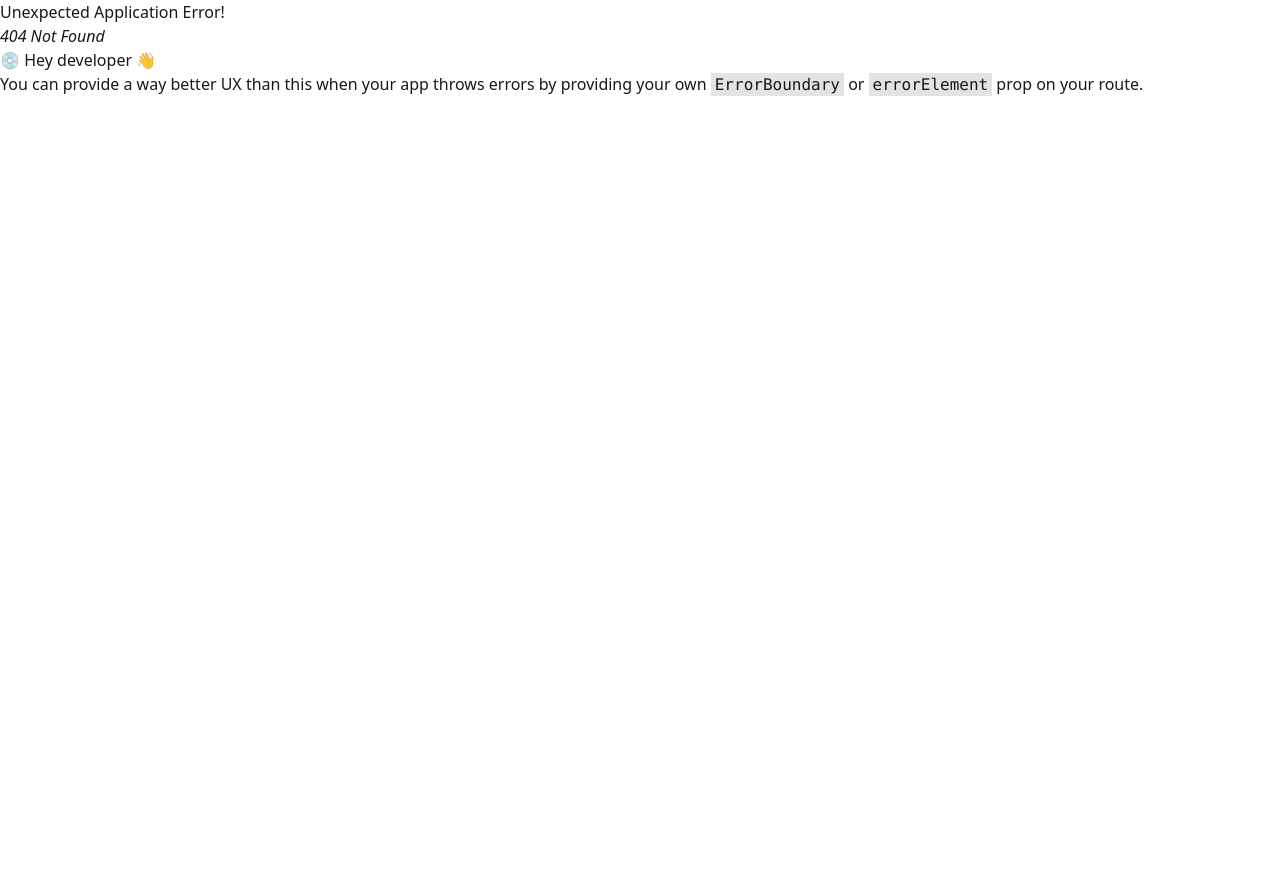
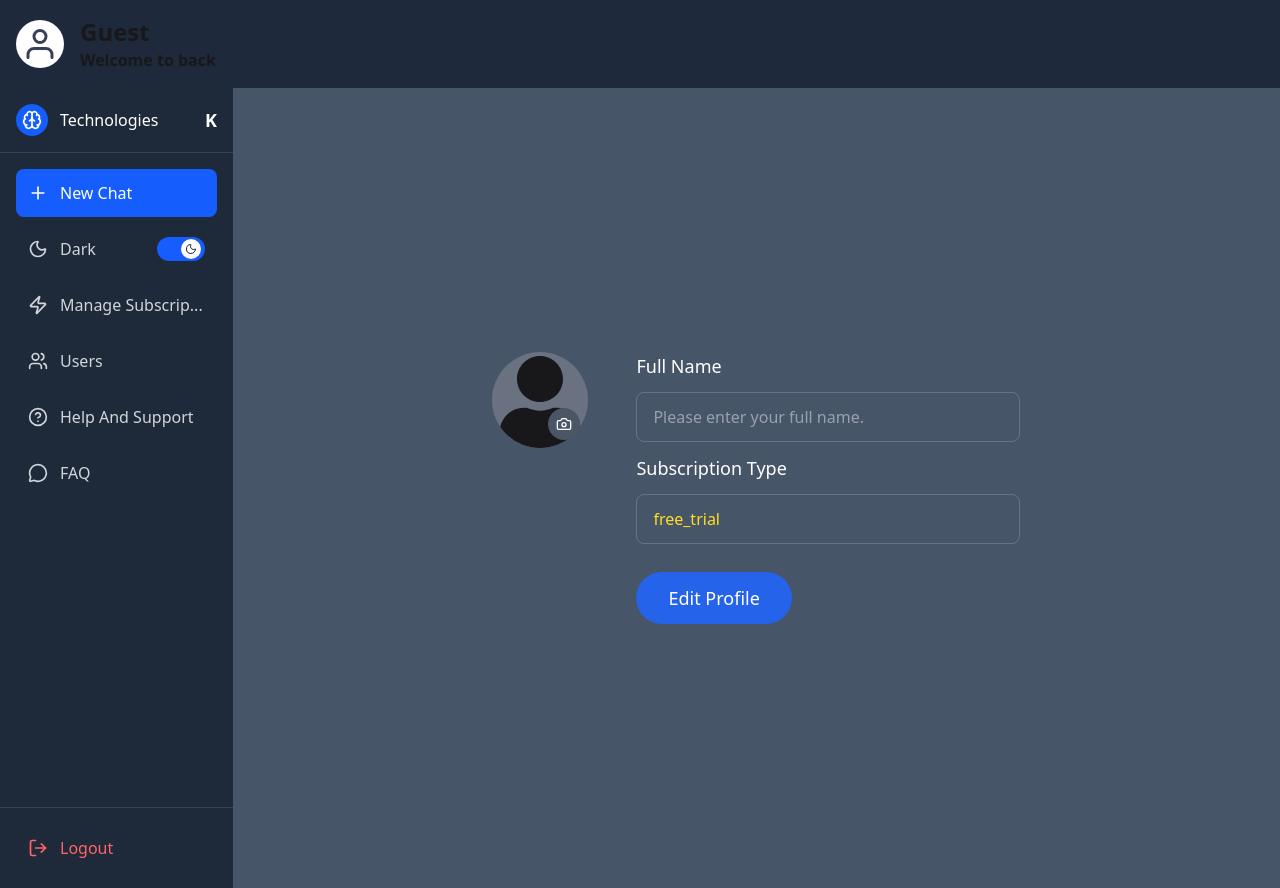
Before and after one commit to bharatroy4D/jvai-task, a React (Vite) app: page /dashboard/dashboard/toper in a window 1280 px wide. Before the commit this address had no page. Before the commit the page ends 800 px from the top, so only its background shows below. Built offline with nearby package versions, Linux system fonts and the light colour scheme.

Commit message:
dashboard sidebar added

```diff
--- a/src/Components/Sidebar/Sidebar.jsx
+++ /dev/null
@@ -1,11 +0,0 @@
-import React from 'react';
-
-const Sidebar = () => {
-    return (
-        <div>
-
-        </div>
-    );
-};
-
-export default Sidebar;
--- a/src/Components/TopBar/TopBar.jsx
+++ /dev/null
@@ -1,17 +0,0 @@
-import React from 'react';
-import { FiUser } from 'react-icons/fi';
-
-const TopBar = () => {
-    return (
-        <div>
-            <FiUser />
-            <div>
-                <h1 className='text-2xl font-bold'>Guest</h1>
-                <p className='text-base font-semibold pt-3'>Welcome to Back</p>
-            </div>
-
-        </div>
-    );
-};
-
-export default TopBar;
--- a/src/Layout/Dashboard/Dashboard.jsx
+++ b/src/Layout/Dashboard/Dashboard.jsx
@@ -1,13 +1,14 @@
 import React from 'react';
 import { Link, Outlet } from 'react-router-dom';
 import { FiUser } from 'react-icons/fi';
+import Sidebar from '../../Pages/Dashboaard/SideBar/SideBar';
 
 const Dashboard = () => {
     return (
         <div className=''>
             {/* dashboard side bar */}
             <div className='secondary'>
-                <Link>
+                <Link to={'dashboard/toper'}>
                     <div className='flex items-center gap-4 p-4'>
                         <div className=' rounded-full  p-1.5 bg-white'>
                             <FiUser className='text-4xl text-gray-700' />
@@ -20,7 +21,10 @@ const Dashboard = () => {
 
                 </Link>
             </div>
-            <Outlet />
+            <div className='flex '>
+                <Sidebar />
+                <Outlet />
+            </div>
         </div>
     );
 };
--- /dev/null
+++ b/src/Pages/Dashboaard/SideBar/SideBar.jsx
@@ -0,0 +1,145 @@
+import React, { useState } from 'react';
+import {
+  Plus,
+  Moon,
+  Sun,
+  Zap,
+  Users,
+  HelpCircle,
+  MessageCircle,
+  LogOut,
+  Brain
+} from 'lucide-react';
+
+const Sidebar = () => {
+  const [isDarkMode, setIsDarkMode] = useState(true);
+
+  // Menu items data array
+  const menuItems = [
+    {
+      id: 1,
+      label: 'New Chat',
+      icon: Plus,
+      type: 'button',
+      className: 'bg-blue-600 hover:bg-blue-700 text-white font-medium'
+    },
+    {
+      id: 2,
+      label: 'Dark',
+      icon: isDarkMode ? Moon : Sun,
+      type: 'toggle',
+      className: 'text-gray-300 hover:text-white hover:bg-gray-700'
+    },
+    {
+      id: 3,
+      label: 'Manage Subscrip...',
+      icon: Zap,
+      type: 'link',
+      className: 'text-gray-300 hover:text-white hover:bg-gray-700'
+    },
+    {
+      id: 4,
+      label: 'Users',
+      icon: Users,
+      type: 'link',
+      className: 'text-gray-300 hover:text-white hover:bg-gray-700'
+    },
+    {
+      id: 5,
+      label: 'Help And Support',
+      icon: HelpCircle,
+      type: 'link',
+      className: 'text-gray-300 hover:text-white hover:bg-gray-700'
+    },
+    {
+      id: 6,
+      label: 'FAQ',
+      icon: MessageCircle,
+      type: 'link',
+      className: 'text-gray-300 hover:text-white hover:bg-gray-700'
+    }
+  ];
+
+  const handleToggleDarkMode = () => {
+    setIsDarkMode(!isDarkMode);
+  };
+
+  const handleMenuClick = (item) => {
+    if (item.type === 'toggle' && item.label === 'Dark') {
+      handleToggleDarkMode();
+    } else {
+      console.log(`Clicked: ${item.label}`);
+    }
+  };
+
+  return (
+    <div className="w-72 h-screen bg-gray-800 flex flex-col">
+      {/* Header */}
+      <div className="p-4 border-b border-gray-700">
+        <div className="flex items-center space-x-3">
+          <div className="w-8 h-8 bg-blue-600 rounded-full flex items-center justify-center">
+            <Brain className="w-5 h-5 text-white" />
+          </div>
+          <div>
+            <h1 className="text-white font-medium">Technologies</h1>
+          </div>
+          <div className="ml-auto">
+            <span className="text-white text-lg font-semibold">K</span>
+          </div>
+        </div>
+      </div>
+
+      {/* Menu Items */}
+      <div className="flex-1 p-4 space-y-2">
+        {menuItems.map((item) => {
+          const IconComponent = item.icon;
+
+          return (
+            <div key={item.id}>
+              {item.type === 'toggle' && item.label === 'Dark' ? (
+                <div className="flex items-center justify-between p-3 rounded-lg hover:bg-gray-700 transition-colors">
+                  <div className="flex items-center space-x-3">
+                    <IconComponent className="w-5 h-5 text-gray-300" />
+                    <span className="text-gray-300">{item.label}</span>
+                  </div>
+                  <div
+                    className="relative w-12 h-6 bg-blue-600 rounded-full cursor-pointer transition-colors"
+                    onClick={handleToggleDarkMode}
+                  >
+                    <div className={`absolute top-0.5 w-5 h-5 bg-white rounded-full transition-transform ${
+                      isDarkMode ? 'translate-x-6' : 'translate-x-0.5'
+                    }`}>
+                      {isDarkMode ? (
+                        <Moon className="w-3 h-3 text-gray-800 m-1" />
+                      ) : (
+                        <Sun className="w-3 h-3 text-yellow-500 m-1" />
+                      )}
+                    </div>
+                  </div>
+                </div>
+              ) : (
+                <button
+                  onClick={() => handleMenuClick(item)}
+                  className={`w-full flex items-center space-x-3 p-3 rounded-lg transition-colors ${item.className}`}
+                >
+                  <IconComponent className="w-5 h-5" />
+                  <span>{item.label}</span>
+                </button>
+              )}
+            </div>
+          );
+        })}
+      </div>
+
+      {/* Logout */}
+      <div className="p-4 border-t border-gray-700">
+        <button className="w-full flex items-center space-x-3 p-3 text-red-400 hover:text-red-300 hover:bg-gray-700 rounded-lg transition-colors">
+          <LogOut className="w-5 h-5" />
+          <span>Logout</span>
+        </button>
+      </div>
+    </div>
+  );
+};
+
+export default Sidebar;
--- /dev/null
+++ b/src/Pages/Dashboaard/Toper/Toper.jsx
@@ -0,0 +1,72 @@
+import React, { useState } from 'react';
+import { Camera } from 'lucide-react';
+import { FaUser } from 'react-icons/fa';
+
+const Toper = () => {
+  const [fullName, setFullName] = useState('');
+  const [subscriptionType, setSubscriptionType] = useState('free_trial');
+
+  const handleEditProfile = () => {
+    console.log('Edit Profile clicked');
+  };
+
+  return (
+    <div className="min-h-screen w-full bg-slate-700 flex items-center justify-center px-8" style={{backgroundColor: '#475569'}}>
+      <div className="flex items-start gap-12">
+        {/* Profile Picture Section */}
+        <div className="relative">
+          <div className=" bg-gray-500 rounded-full flex items-center justify-center overflow-hidden">
+            <FaUser className='text-8xl pt-1' />
+          </div>
+          {/* Camera Icon */}
+          <div className="absolute bottom-2 right-2 w-8 h-8 bg-gray-600 rounded-full flex items-center justify-center">
+            <Camera className="w-4 h-4 text-white" />
+          </div>
+        </div>
+
+        {/* Form Section */}
+        <div className="flex flex-col gap-3 min-w-96">
+          {/* Full Name Field */}
+          <div>
+            <label className="block text-white text-lg font-medium mb-3">
+              Full Name
+            </label>
+            <input
+              type="text"
+              placeholder="Please enter your full name."
+              value={fullName}
+              onChange={(e) => setFullName(e.target.value)}
+              className="w-full px-4 py-3 bg-slate-600 border border-slate-600 rounded-lg text-white placeholder-gray-400 focus:outline-none focus:border-blue-400 text-base"
+              style={{backgroundColor: '#475569', borderColor: '#64748b'}}
+            />
+          </div>
+
+          {/* Subscription Type Field */}
+          <div>
+            <label className="block text-white text-lg font-medium mb-3">
+              Subscription Type
+            </label>
+            <input
+              type="text"
+              value={subscriptionType}
+              onChange={(e) => setSubscriptionType(e.target.value)}
+              className="w-full px-4 py-3 bg-slate-600 border border-slate-600 rounded-lg text-yellow-300 focus:outline-none focus:border-blue-400 text-base"
+              style={{backgroundColor: '#475569', borderColor: '#64748b'}}
+            />
+          </div>
+
+          {/* Edit Profile Button */}
+          <button
+            onClick={handleEditProfile}
+            className="mt-4 px-8 py-3 w-fit bg-blue-600 hover:bg-blue-700 text-white rounded-full text-lg font-medium transition-colors"
+            style={{backgroundColor: '#2563eb'}}
+          >
+            Edit Profile
+          </button>
+        </div>
+      </div>
+    </div>
+  );
+};
+
+export default Toper;
```
Also changed, not shown: src/routes/Routes.jsx (+6 -3 lines).
